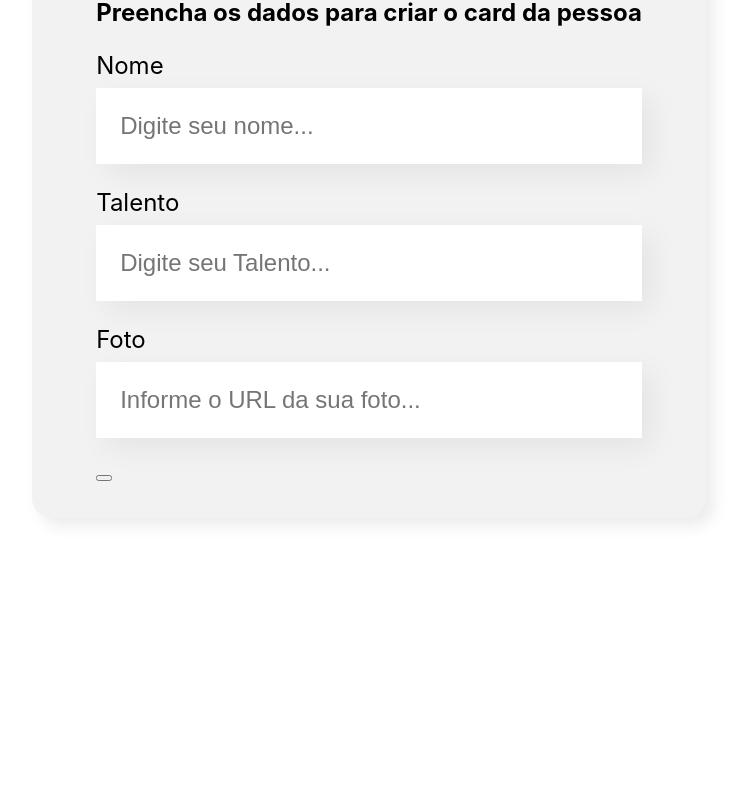
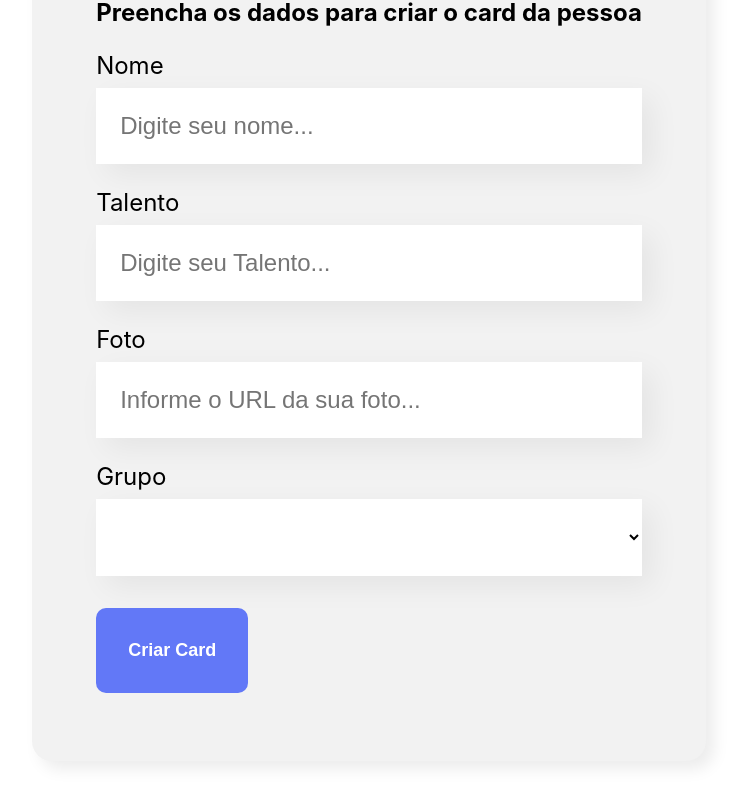
Before and after one commit to potuwer/organo, a React (Create React App) app: page / in a window 1280 px wide. Shown: the part 636-1441 px from the top of the page, without its empty margins (271-1013 px from the left). Before the commit the page ends 1234 px from the top, so only its background shows below. Built offline with nearby package versions, Linux system fonts and the light colour scheme.

Commit message:
Finalizando Fomulario

```diff
--- /dev/null
+++ b/src/componentes/Botao/Botao.css
@@ -0,0 +1,16 @@
+.botao {
+  padding: 32px;
+  border-radius: 10px;
+  border: none;
+  background-color: #6278f7;
+  cursor: pointer;
+  margin: 32px 0;
+
+  color: #ffffff;
+  font-size: 18px;
+  font-weight: 700;
+}
+
+.botao:hover {
+  color: #95ffd4;
+}
--- /dev/null
+++ b/src/componentes/Botao/index.js
@@ -0,0 +1,7 @@
+import "./Botao.css";
+
+const Botao = (props) => {
+  return <button className="botao">{props.children}</button>;
+};
+
+export default Botao;
--- a/src/componentes/CampoTexto/index.js
+++ b/src/componentes/CampoTexto/index.js
@@ -4,7 +4,10 @@
   return (
     <div className="campo-texto">
       <label>{props.label}</label>
-      <input placeholder={`${props.placeholder}...`} />
+      <input
+        required={props.obrigatorio}
+        placeholder={`${props.placeholder}...`}
+      />
     </div>
   );
 };
--- a/src/componentes/Formulario/index.js
+++ b/src/componentes/Formulario/index.js
@@ -1,15 +1,41 @@
 import "./Formulario.css";
 import CampoTexto from "../CampoTexto";
+import ListaSuspensa from "../ListaSuspensa";
+import Botao from "../Botao";
 
 const Formulario = () => {
+  const grupos = [
+    "Minecraft",
+    "Overwatch",
+    "Valorant",
+    "Programação",
+    "Banco de Dados",
+    "Edição",
+    "Design",
+  ];
+
+  const aoSalvar = (evento) => {
+    evento.preventDefault();
+    console.log("Form foi submetido");
+  };
+
   return (
     <section className="formulario">
-      <form>
+      <form onSubmit={aoSalvar}>
         <h2>Preencha os dados para criar o card da pessoa</h2>
-        <CampoTexto label="Nome" placeholder="Digite seu nome" />
-        <CampoTexto label="Talento" placeholder="Digite seu Talento" />
+        <CampoTexto
+          obrigatorio={true}
+          label="Nome"
+          placeholder="Digite seu nome"
+        />
+        <CampoTexto
+          obrigatorio={true}
+          label="Talento"
+          placeholder="Digite seu Talento"
+        />
         <CampoTexto label="Foto" placeholder="Informe o URL da sua foto" />
-        <button type="submit" />
+        <ListaSuspensa obrigatorio={true} label="Grupo" itens={grupos} />
+        <Botao>Criar Card</Botao>
       </form>
     </section>
   );
--- /dev/null
+++ b/src/componentes/ListaSuspensa/ListaSuspensa.css
@@ -0,0 +1,15 @@
+.lista-suspensa label {
+  display: block;
+  margin-bottom: 8px;
+  font-size: 24px;
+}
+
+.lista-suspensa select {
+  background-color: #fff;
+  box-shadow: 10px 10px 30px rgba(0, 0, 0, 0.06);
+  width: 100%;
+  border: none;
+  font-size: 24px;
+  padding: 24px;
+  box-sizing: border-box;
+}
--- /dev/null
+++ b/src/componentes/ListaSuspensa/index.js
@@ -0,0 +1,17 @@
+import "./ListaSuspensa.css";
+
+function ListaSuspensa(props) {
+  return (
+    <div className="lista-suspensa">
+      <label>{props.label}</label>
+      <select required={props.obrigatorio}>
+        <option></option>
+        {props.itens.map((item) => (
+          <option key={item}>{item}</option>
+        ))}
+      </select>
+    </div>
+  );
+}
+
+export default ListaSuspensa;
```
